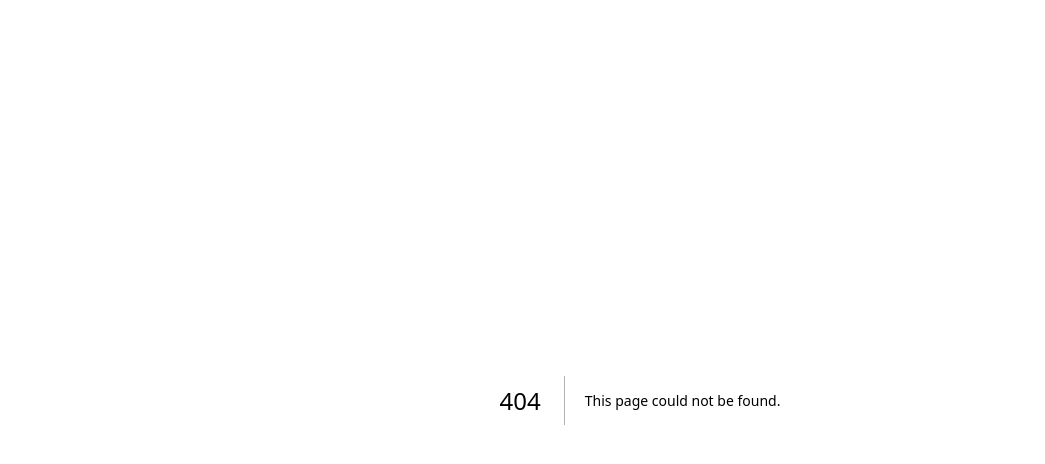
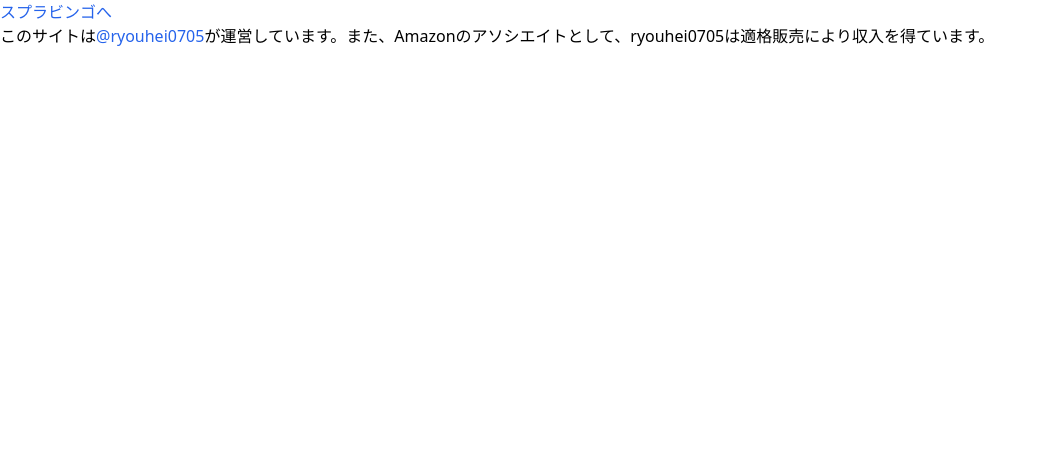
Before and after one commit to ryouhei0705/enjoyspla, a Next.js app: page /about in a window 1280 px wide. Before the commit this address had no page. Shown: the top 464 px of the page, without its empty margins (0-1045 px from the left). Built offline with nearby package versions, Linux system fonts and the light colour scheme.

Commit message:
aboutページを作成してリンクを貼った

```diff
--- /dev/null
+++ b/pages/about.tsx
@@ -0,0 +1,25 @@
+import React from 'react';
+import Head from 'next/head';
+import Link from 'next/link';
+
+const About = () => {
+    return (
+        <div>
+            {/* <HamburgerMenu /> */}
+            <Head>
+                <title>エンジョイスプラ</title>
+                <meta name="viewport" content="width=device-width, initial-scale=1.0" />
+            </Head>
+            <Link href='/'>
+                スプラビンゴへ
+            </Link>
+            <div>
+                <p>
+                    このサイトは<a href="https://twitter.com/ryouhei_0705">@ryouhei0705</a>が運営しています。また、Amazonのアソシエイトとして、ryouhei0705は適格販売により収入を得ています。
+                </p>
+            </div>
+        </div>
+    );
+};
+
+export default About;
--- a/pages/index.tsx
+++ b/pages/index.tsx
@@ -2,7 +2,7 @@ import React from 'react';
 import Bingo from './bingo';
 import AmazonAffiliate from './amazonAffiliate';
 import Head from 'next/head';
-import HamburgerMenu from '../components/HamburgerMenu'
+import Link from 'next/link';
 
 const Home = () => {
   return (
@@ -12,7 +12,9 @@ const Home = () => {
         <title>エンジョイスプラ</title>
         <meta name="viewport" content="width=device-width, initial-scale=1.0" />
       </Head>
-
+      <Link href='/about'>
+        このサイトについて
+      </Link>
       <Bingo />
       <AmazonAffiliate />
     </div>
```
